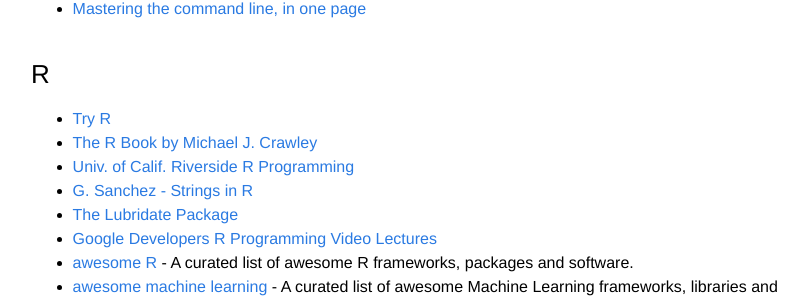
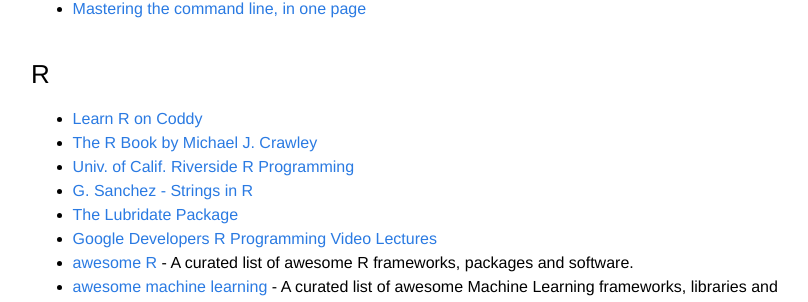
Before and after one commit to DataScienceSpecialization/DataScienceSpecialization.github.io, a Jekyll site: the page built from curated.md, in a window 1280 px wide and 900 px high, scrolled down 481 px. Shown: the part 150-452 px from the top of the window, without its empty margins (209-1017 px from the left). Built offline with Jekyll 4.4.1, drawn with Linux system fonts in a browser that asks for light colours.

Commit message:
Replace Try R (Code School shut down)

```diff
--- a/curated.md
+++ b/curated.md
@@ -26,7 +26,7 @@
 
 ### R
 
-- [Try R](http://tryr.codeschool.com/)
+- [Learn R on Coddy](https://coddy.tech/landing/r)
 - [The R Book by Michael J. Crawley](https://archive.org/details/TheRBook/)
 - [Univ. of Calif. Riverside R Programming](http://manuals.bioinformatics.ucr.edu/home/programming-in-r#TOC-R-Basics)
 - [G. Sanchez - Strings in R](http://gastonsanchez.com/Handling_and_Processing_Strings_in_R.pdf)
```
